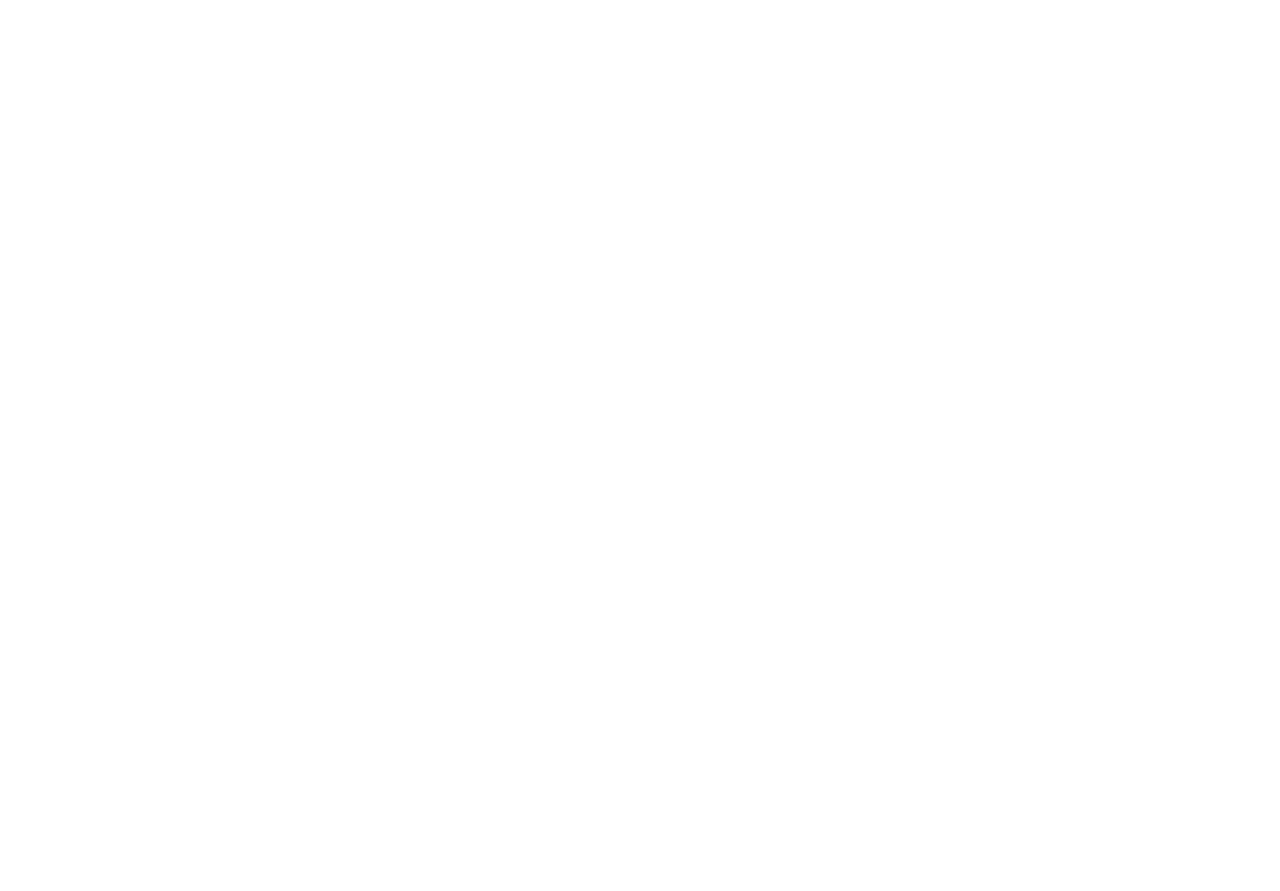
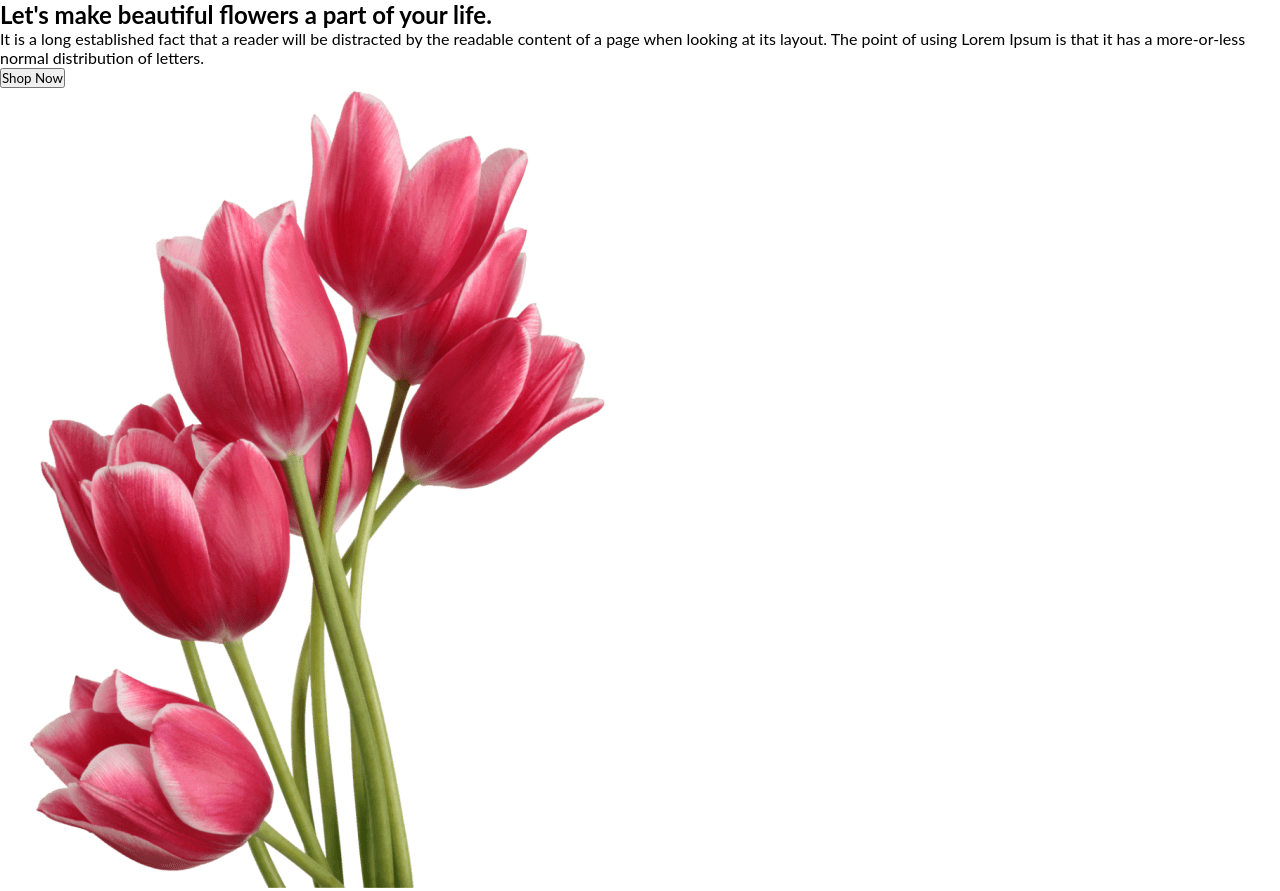
Before and after one commit to suru1849/flower-shop-assignment-01, a plain HTML site: page index.html in a window 1280 px wide. Before the commit the page ends 800 px from the top, so only its background shows below. Drawn offline with Linux system fonts and the light colour scheme.

Commit message:
font, CSS file, HEADER section added

```diff
--- a/index.html
+++ b/index.html
@@ -4,10 +4,35 @@
     <meta charset="UTF-8" />
     <meta http-equiv="X-UA-Compatible" content="IE=edge" />
     <meta name="viewport" content="width=device-width, initial-scale=1.0" />
+    <link rel="stylesheet" href="styles/style.css" />
     <title>Flower shop</title>
   </head>
   <body>
-    <header></header>
+    <!-- header start -->
+    <header>
+      <!-- header-content section start -->
+      <div class="header-content">
+        <h2 class="header-content-tittle">
+          Let's make beautiful flowers a part of your life.
+        </h2>
+        <p class="description">
+          It is a long established fact that a reader will be distracted by the
+          readable content of a page when looking at its layout. The point of
+          using Lorem Ipsum is that it has a more-or-less normal distribution of
+          letters.
+        </p>
+        <button class="btn-primary">Shop Now</button>
+      </div>
+      <!-- header-content section end -->
+
+      <!-- header-image section start -->
+      <div class="image">
+        <img src="images/pngwing 10.png" alt="" />
+      </div>
+      <!-- header-image section end -->
+
+      <!-- header end -->
+    </header>
 
     <main></main>
 
--- /dev/null
+++ b/styles/style.css
@@ -0,0 +1,6 @@
+/* Common shared style */
+* {
+  font-family: "Lato", sans-serif;
+  margin: 0px;
+  padding: 0px;
+}
```
Also changed, not shown: images/Flower 01.png (renamed from Flower Asset/Flower 01.png), images/Group 57.png (renamed from Flower Asset/Group 57.png), images/Group 58.png (renamed from Flower Asset/Group 58.png), images/Group 59.png (renamed from Flower Asset/Group 59.png), images/Rectangle 4.png (renamed from Flower Asset/Rectangle 4.png), images/Rectangle 5.png (renamed from Flower Asset/Rectangle 5.png), images/Rectangle 6.png (renamed from Flower Asset/Rectangle 6.png), images/Rectangle 9.png (renamed from Flower Asset/Rectangle 9.png), images/pngwing 10.png (renamed from Flower Asset/pngwing 10.png), images/pngwing 5.png (renamed from Flower Asset/pngwing 5.png), images/pngwing 6.png (renamed from Flower Asset/pngwing 6.png), images/pngwing 7.png (renamed from Flower Asset/pngwing 7.png), images/pngwing 8.png (renamed from Flower Asset/pngwing 8.png).
